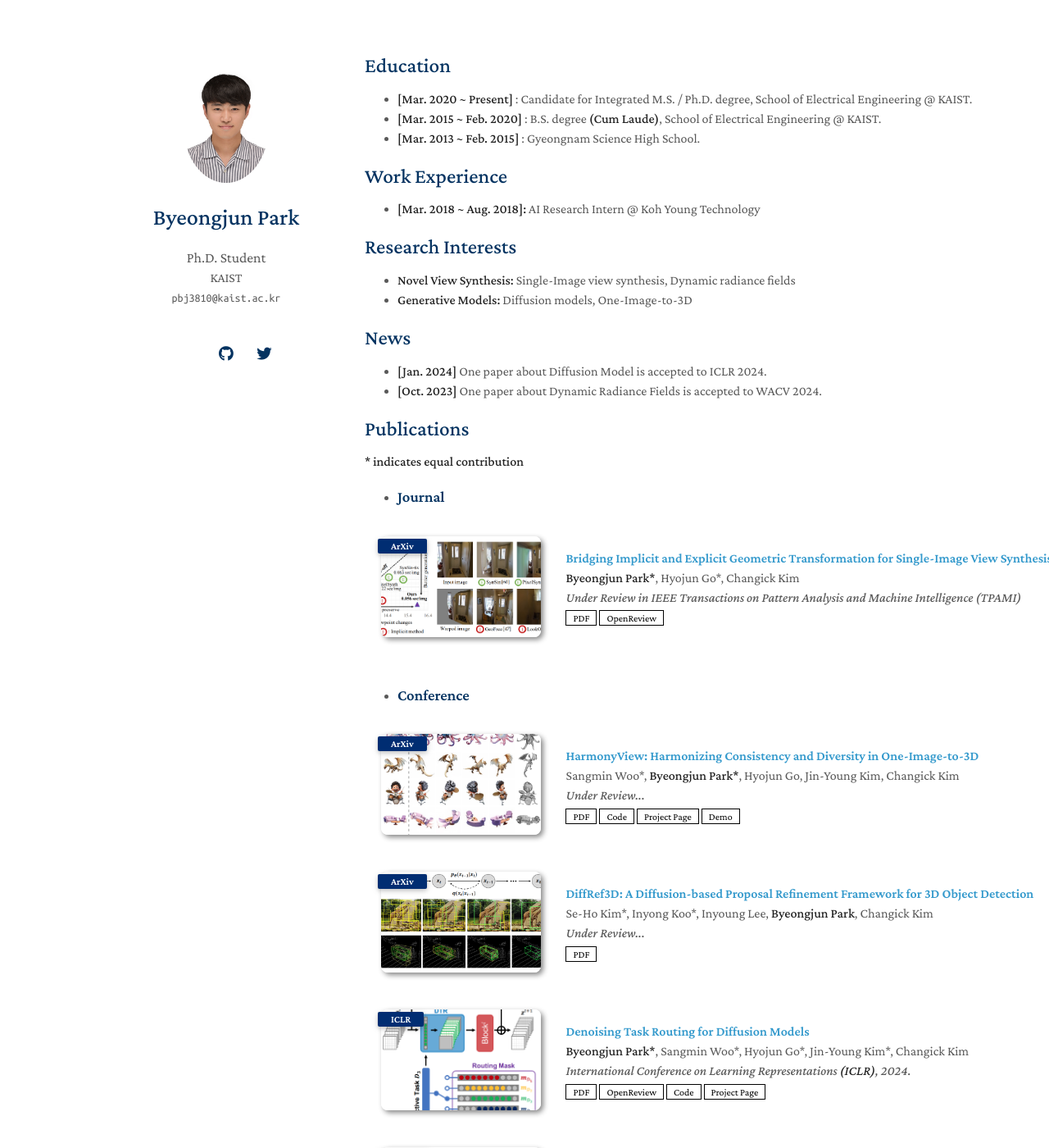
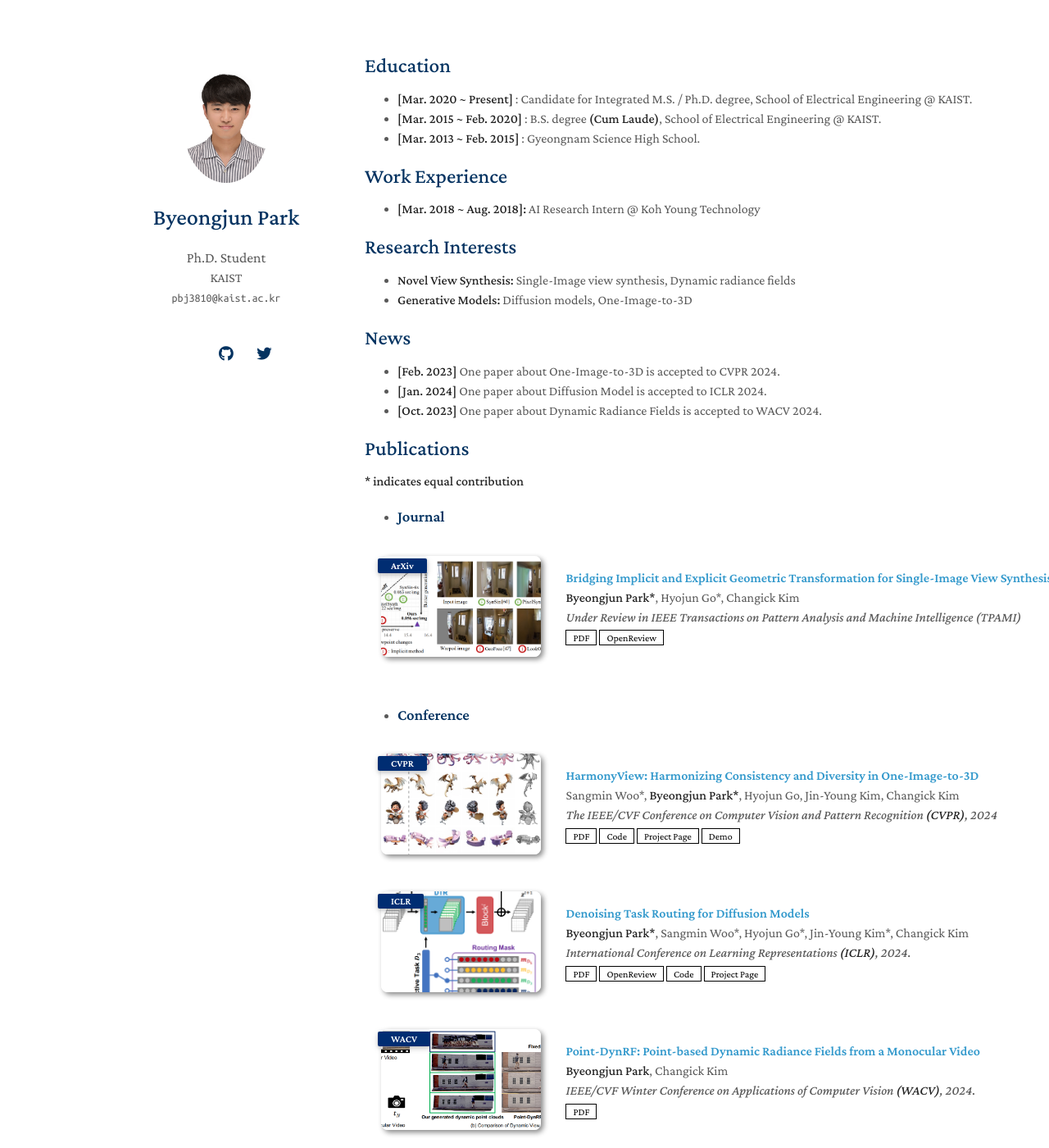
Before and after one commit to byeongjun-park/byeongjun-park.github.io, a Jekyll site: the page built from index.md, in a window 1280 px wide and 1400 px high. Shown: the whole window at 82% size. Built offline with Jekyll 4.4.1, drawn with Linux system fonts in a browser that asks for light colours; nearby versions of some CDN libraries; a style sheet for code colours, icons or effects is not loaded; our own code applies the rules of GitHub Pages for plain Markdown files.

Commit message:
profile update

```diff
--- a/_data/conference.yml
+++ b/_data/conference.yml
@@ -2,20 +2,20 @@ main:
 
   - title: "HarmonyView: Harmonizing Consistency and Diversity in One-Image-to-3D"
     authors: Sangmin Woo*, <strong>Byeongjun Park*</strong>, Hyojun Go, Jin-Young Kim, Changick Kim
-    conference_short: ArXiv
-    conference: Under Review...
+    conference_short: CVPR
+    conference: The IEEE/CVF Conference on Computer Vision and Pattern Recognition <strong>(CVPR)</strong>, 2024
     code: https://github.com/byeongjun-park/HarmonyView
     page: https://byeongjun-park.github.io/HarmonyView/
     demo: https://huggingface.co/spaces/byeongjun-park/HarmonyView
     pdf: https://arxiv.org/pdf/2312.15980.pdf
     image: ./assets/img/teaser_harmonyview.png
 
-  - title: "DiffRef3D: A Diffusion-based Proposal Refinement Framework for 3D Object Detection"
-    authors: Se-Ho Kim*, Inyong Koo*, Inyoung Lee, <strong>Byeongjun Park</strong>, Changick Kim
-    conference_short: ArXiv
-    conference: Under Review...
-    pdf: https://arxiv.org/pdf/2310.16349.pdf
-    image: ./assets/img/teaser_3dod.png
+#  - title: "DiffRef3D: A Diffusion-based Proposal Refinement Framework for 3D Object Detection"
+#    authors: Se-Ho Kim*, Inyong Koo*, Inyoung Lee, <strong>Byeongjun Park</strong>, Changick Kim
+#    conference_short: ArXiv
+#    conference: Under Review...
+#    pdf: https://arxiv.org/pdf/2310.16349.pdf
+#    image: ./assets/img/teaser_3dod.png
 
   - title: Denoising Task Routing for Diffusion Models
     authors: <strong>Byeongjun Park*</strong>, Sangmin Woo*, Hyojun Go*, Jin-Young Kim*, Changick Kim
--- a/index.md
+++ b/index.md
@@ -19,6 +19,7 @@ layout: homepage
 
 ## News
 
+* **[Feb. 2023]** One paper about One-Image-to-3D is accepted to CVPR 2024.
 * **[Jan. 2024]** One paper about Diffusion Model is accepted to ICLR 2024.
 * **[Oct. 2023]** One paper about Dynamic Radiance Fields is accepted to WACV 2024.
 
```
